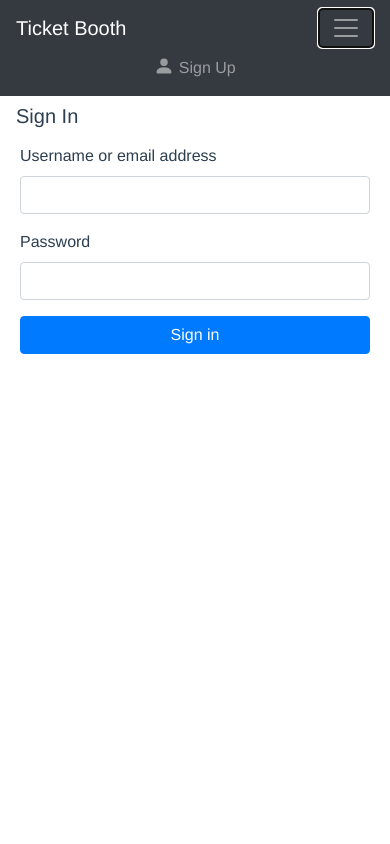
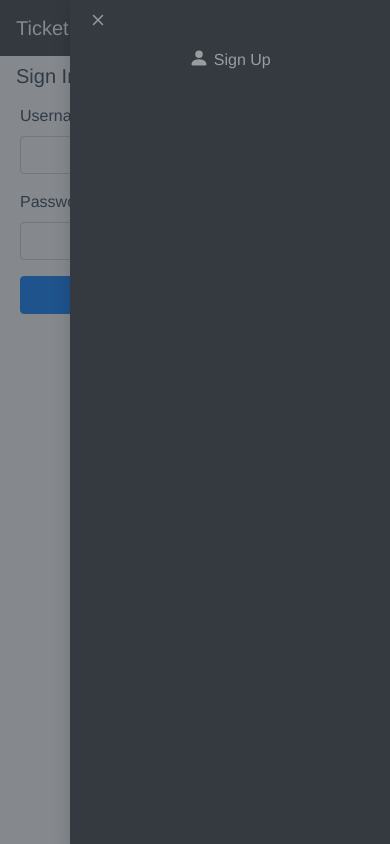
Before and after one commit to sep/agrinovus-receipts-prototype, a Vue app: page / in a window 390 px wide. Both pictures are taken after a click on the button 346 px from the left and 28 px from the top of the page. Built offline with nearby package versions, Linux system fonts and the light colour scheme; what vue-form-wizard, vue-head would draw is missing.

Commit message:
Display mobile view navigation as sidebar

```diff
--- a/src/components/NavBar.vue
+++ b/src/components/NavBar.vue
@@ -2,9 +2,10 @@
   <b-navbar toggleable="lg" type="dark" variant="dark">
     <b-navbar-brand to="/">Ticket Booth</b-navbar-brand>
 
-    <b-navbar-toggle target="nav-collapse"></b-navbar-toggle>
+    <b-navbar-toggle target="sidebar"></b-navbar-toggle>
+    <side-bar/>
 
-    <b-collapse id="nav-collapse" is-nav>
+    <b-collapse is-nav>
       <b-navbar-nav v-if="persona">
         <b-nav-item to="/tickets">Tickets</b-nav-item>
         <b-nav-item to="/templates">Templates</b-nav-item>
@@ -41,9 +42,11 @@
 
 <script>
 import { mapMutations } from 'vuex';
+import SideBar from '@/components/NavBar/SideBar.vue';
 
 export default {
   name: 'NavBar',
+  components: { SideBar },
   computed: {
     persona() {
       return this.$store.state.user.persona;
--- /dev/null
+++ b/src/components/NavBar/SideBar.vue
@@ -0,0 +1,51 @@
+<template>
+  <b-sidebar id="sidebar" bg-variant="dark" text-variant="light" right backdrop shadow>
+    <b-navbar-nav>
+      <template v-if="persona">
+        <b-nav-item to="/tickets">Tickets</b-nav-item>
+        <b-nav-item to="/templates">Templates</b-nav-item>
+        <b-nav-item to="/stats">Stats</b-nav-item>
+      </template>
+
+      <b-nav-item-dropdown right no-caret v-if="persona == 'farmer'">
+        <template #button-content>
+          Notifications <sup><b-badge pill variant="light">2</b-badge></sup>
+        </template>
+        <b-dropdown-text>
+          <small><b-icon-credit-card/> Bunge missing payment</small>
+        </b-dropdown-text>
+        <b-dropdown-text>
+          <small><b-icon-minecart-loaded/> Ingredion contract fulfilled</small>
+        </b-dropdown-text>
+      </b-nav-item-dropdown>
+
+      <b-nav-item to="/signup" v-if="!persona"><b-icon-person-fill/> Sign Up</b-nav-item>
+      <b-nav-item to="/account" v-if="persona">Account</b-nav-item>
+    </b-navbar-nav>
+    <template #footer>
+      <b-navbar-nav v-if="persona">
+        <b-nav-item @click="logout"><strong>Sign Out</strong></b-nav-item>
+      </b-navbar-nav>
+    </template>
+  </b-sidebar>
+</template>
+
+<script>
+import { mapMutations } from 'vuex';
+
+export default {
+  name: 'SideBar',
+  computed: {
+    persona() {
+      return this.$store.state.user.persona;
+    },
+  },
+  methods: {
+    ...mapMutations({ clear: 'user/clear' }),
+    logout() {
+      this.clear();
+      this.$router.push({ name: 'home' });
+    },
+  },
+};
+</script>
```
